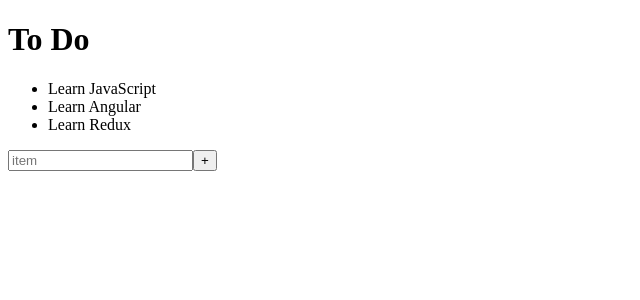
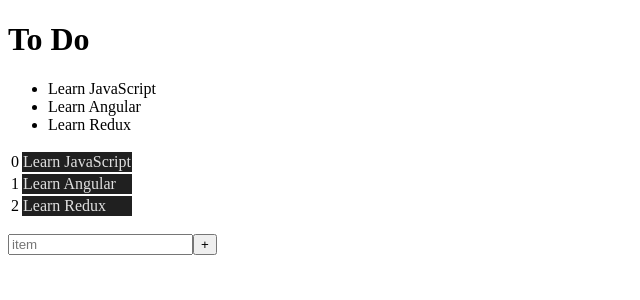
Before and after one commit to sonukapoor/angular-todo-example, an Angular app: page /fancy in a window 1280 px wide. Shown: the top 300 px of the page, without its empty margins (0-640 px from the left). Built offline with nearby package versions, Linux system fonts and the light colour scheme.

Commit message:
Creating and displaying fancy list component

```diff
--- a/src/app/app.component.html
+++ b/src/app/app.component.html
@@ -1,3 +1,4 @@
 <h1>{{title}}</h1>
 <app-to-do-list [thingsToDo]="thingsToDo"></app-to-do-list>
+<app-fancy-list [thingsToDo]="thingsToDo"></app-fancy-list>
 <app-generic-input (newItem)="onNewItem($event)"></app-generic-input>
--- a/src/app/app.module.ts
+++ b/src/app/app.module.ts
@@ -6,12 +6,14 @@ import { HttpModule } from '@angular/http';
 import { AppComponent } from './app.component';
 import { ToDoListComponent } from './to-do-list/to-do-list.component';
 import { GenericInputComponent } from './generic-input/generic-input.component';
+import { FancyListComponent } from './fancy-list/fancy-list.component';
 
 @NgModule({
   declarations: [
     AppComponent,
     ToDoListComponent,
-    GenericInputComponent
+    GenericInputComponent,
+    FancyListComponent
   ],
   imports: [
     BrowserModule,
--- /dev/null
+++ b/src/app/fancy-list/fancy-list.component.css
@@ -0,0 +1,4 @@
+td.item {
+    color: #E0E0E0;
+    background-color: #202020;
+}
--- /dev/null
+++ b/src/app/fancy-list/fancy-list.component.html
@@ -0,0 +1,6 @@
+<table>
+  <tr *ngFor="let item of thingsToDo; let i = index" id="{{i}}">
+    <td>{{i}}</td>
+    <td class="item">{{item}}</td>
+  </tr>
+</table>
--- /dev/null
+++ b/src/app/fancy-list/fancy-list.component.ts
@@ -0,0 +1,17 @@
+import { Component, OnInit, Input } from '@angular/core';
+
+@Component({
+  selector: 'app-fancy-list',
+  templateUrl: './fancy-list.component.html',
+  styleUrls: ['./fancy-list.component.css']
+})
+export class FancyListComponent implements OnInit {
+
+  @Input() thingsToDo: string[];
+
+  constructor() { }
+
+  ngOnInit() {
+  }
+
+}
```
Also changed, not shown: src/app/app.routes.ts (added, +9 -0 lines), 1 other file (tests, documents, lock files or other folders).
